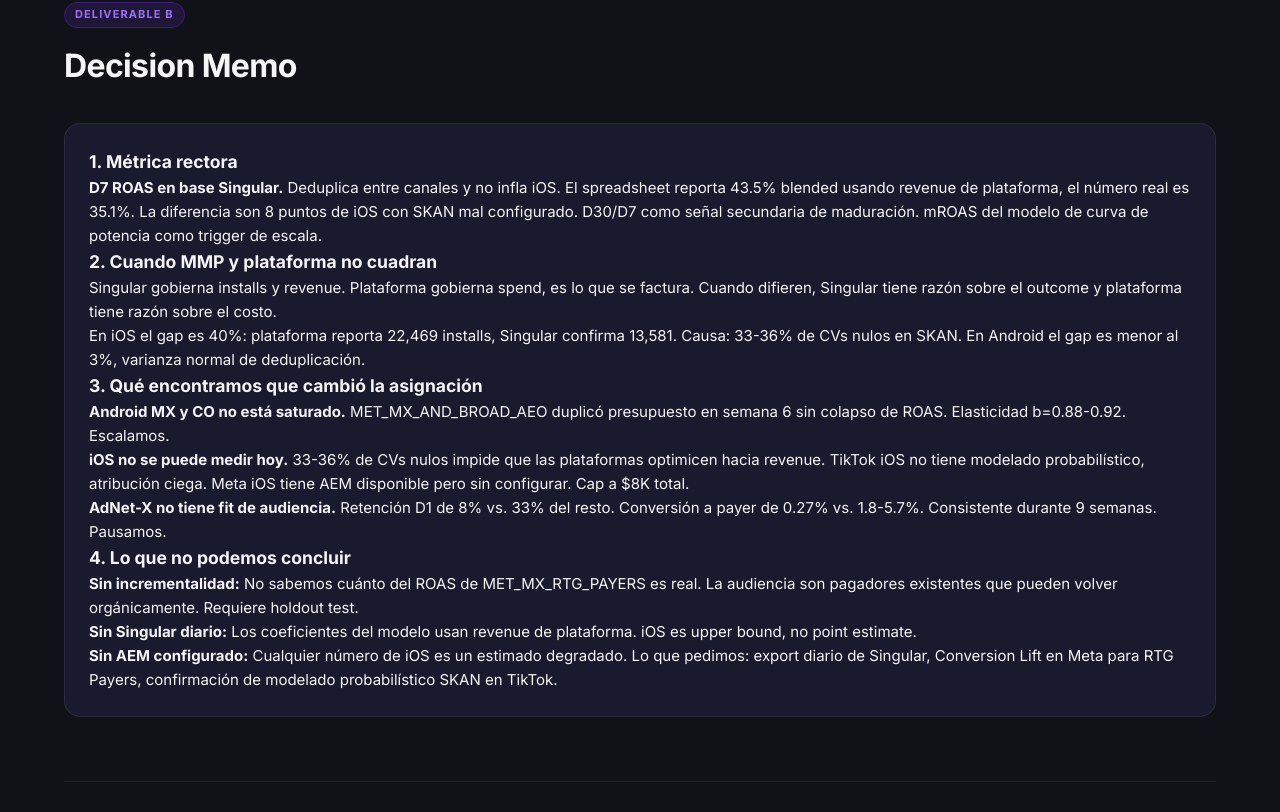
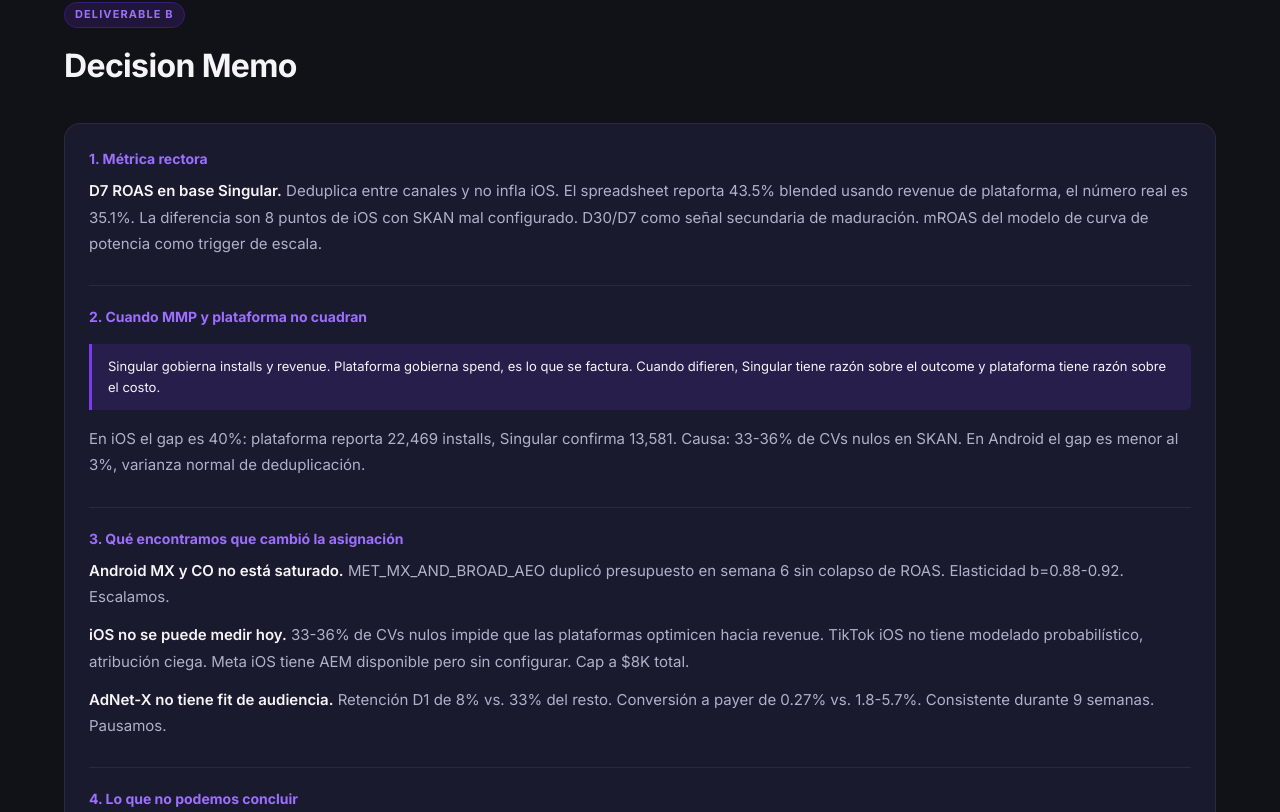
Before and after one commit to jorgeegtz/idilio-ua-case, a React (Vite) app: page / in a window 1280 px wide. Shown: the part 3108-3920 px from the top of the page. Built offline with nearby package versions, Linux system fonts and the light colour scheme.

Commit message:
fix: scroll padding, CPI decimals, memo spacing, simulator grid

```diff
--- a/src/components/Simulator.tsx
+++ b/src/components/Simulator.tsx
@@ -49,7 +49,7 @@ export default function Simulator() {
         ))}
       </div>
 
-      <div className="simulator-grid">
+      <div className="simulator-grid" style={{display:'grid',gridTemplateColumns:'300px 1fr',gap:24,alignItems:'start'}}>
         <div style={{display:'flex',flexDirection:'column',gap:10}}>
           <div style={{fontSize:11,fontWeight:600,letterSpacing:'0.08em',textTransform:'uppercase',color:'var(--text-2)',marginBottom:4}}>Caps por campana</div>
           {activeCampaigns.filter(c=>c.curveA>0).map(c=>{
--- a/src/index.css
+++ b/src/index.css
@@ -10,7 +10,7 @@
 --font:'Inter',system-ui,sans-serif;--mono:'JetBrains Mono','Fira Code',monospace;
 --nav-h:60px;
 }
-html{scroll-behavior:smooth;scroll-padding-top:80px}
+html{scroll-behavior:smooth;scroll-padding-top:100px}
 body{font-family:var(--font);background:var(--bg-0);color:var(--text-0);font-size:15px;line-height:1.6;-webkit-font-smoothing:antialiased}
 ::-webkit-scrollbar{width:6px;height:6px}
 ::-webkit-scrollbar-track{background:var(--bg-1)}
@@ -83,3 +83,9 @@ footer{text-align:center;padding:48px 24px;font-size:12px;color:var(--text-2);bo
 .memo-body-full p{color:var(--text-1);margin-bottom:14px}
 .memo-body-full strong{color:var(--text-0);font-weight:600}
 .memo-body-full .highlight-box{background:var(--purple-muted);border-left:3px solid var(--purple);border-radius:0 var(--radius-sm) var(--radius-sm) 0;padding:12px 16px;margin:16px 0;font-size:13px;color:var(--text-0)}
+
+.card h3{font-size:14px;font-weight:700;color:var(--purple-light);margin:28px 0 8px;padding-top:20px;border-top:1px solid var(--border)}
+.card h3:first-child{border-top:none;margin-top:0;padding-top:0}
+.card p{color:var(--text-1);margin-bottom:12px;line-height:1.75}
+.card strong{color:var(--text-0);font-weight:600}
+.card .highlight-box{background:var(--purple-muted);border-left:3px solid var(--purple);border-radius:0 var(--radius-sm) var(--radius-sm) 0;padding:12px 16px;margin:16px 0;font-size:13px;color:var(--text-0)}
```
